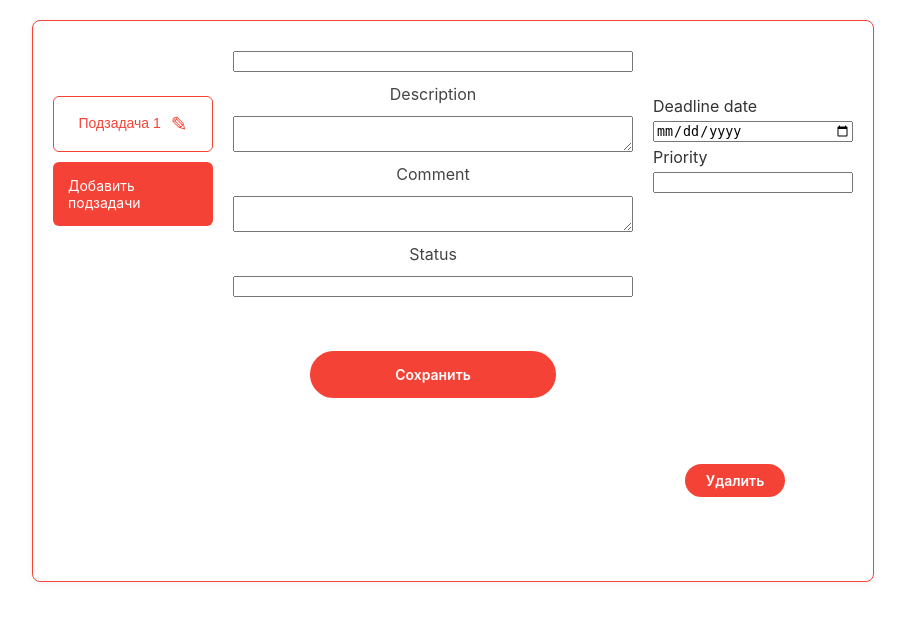
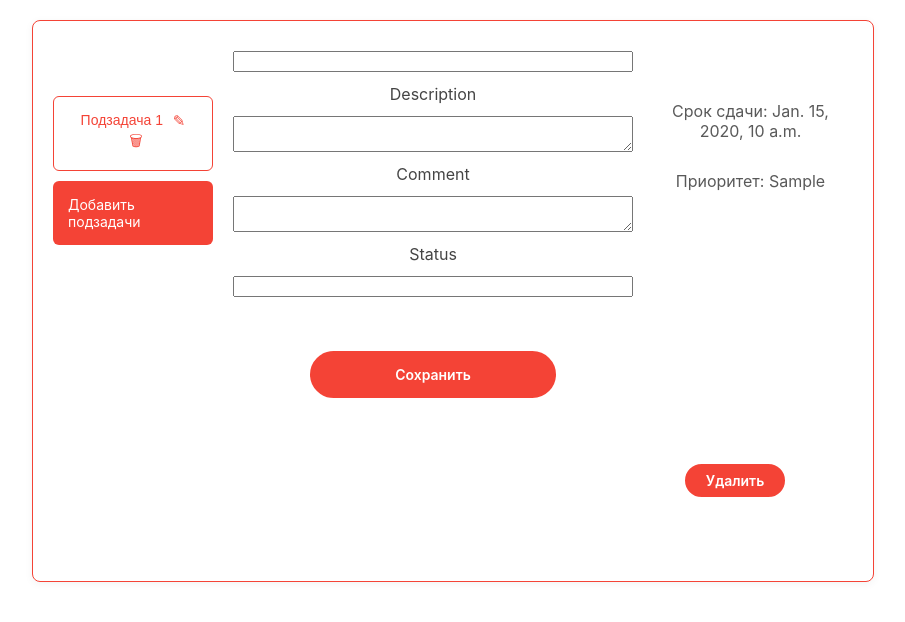
Before and after one commit to zxcl0wn/Task-Manager, a Django app: template TaskManager/tasks/templates/tasks/task.html in a window 1280 px wide. Shown: the part 132-754 px from the top of the page, without its empty margins (187-1092 px from the left). Run offline with Django 3.2, Linux system fonts and the light colour scheme; the template is opened without the code that fills it: most values are stand-ins (such as "Sample title", 1, 10 or a date in 2020); form fields are guessed from the names that the template uses.

Commit message:
fix pages and css

```diff
--- a/TaskManager/projects/static/projects/css/styles.css
+++ b/TaskManager/projects/static/projects/css/styles.css
@@ -376,12 +376,17 @@ h2 {
 }
 
 .pencil-symbol {
-    font-size: 20px;
+    font-size: 15px;
     margin-left: 6px;
     color: #f44336;
     vertical-align: middle;
 }
-
+.trash-symbol {
+    font-size: 15px;
+    margin-left: 6px;
+    color: #f44336;
+    vertical-align: middle;
+}
 .subtask-control-btn {
     background-color: #f44336;
     color: white;
@@ -605,8 +609,8 @@ h2 {
     font-size: 16px;
     margin-top: 10px;
 }
-@import url("https://fonts.googleapis.com/css2?family=Inter:wght@300;400&display=swap");
 
+/* УВЕДОМЛЕНИЯ */
 .notifications-container {
     display: flex;
     flex-direction: column;
--- a/TaskManager/tasks/static/tasks/js/index.js
+++ b/TaskManager/tasks/static/tasks/js/index.js
@@ -10,5 +10,12 @@ function scrollTasks(direction) {
         behavior: "smooth",
     });
 }
-
+function scrollProjects(direction) {
+    const container = document.getElementById('projectsContainer');
+    const scrollAmount = 300; // пикселей за один клик
+    container.scrollBy({
+        left: direction * scrollAmount,
+        behavior: 'smooth'
+    });
+}
 // alert("Привет");
--- a/TaskManager/tasks/templates/tasks/task.html
+++ b/TaskManager/tasks/templates/tasks/task.html
@@ -1,12 +1,18 @@
-{% extends 'base.html' %} {% load static %} {% block content %}
+{% extends 'base.html' %}
+{% load static %}
+
+{% block content %}
 <div class="task-card">
     <form method="post">
         {% csrf_token %}
         <div class="task-layout">
+
             <!-- Подзадачи -->
             <div class="subtasks">
                 <button class="subtask-btn">
-                    Подзадача 1 <span class="pencil-symbol">✎</span>
+                    Подзадача 1
+                    <span class="pencil-symbol">✎</span>
+                    <span class="trash-symbol">🗑</span>
                 </button>
 
                 <a class="subtask-control-btn">Добавить подзадачи</a>
@@ -15,45 +21,32 @@
             <!-- Описание и комментарий -->
             <div class="task-info">
                 {{ form.title }}
-                <label for="{{ form.description.id_for_label }}"
-                    >{{ form.description.label }}</label
-                >
+
+                <label for="{{ form.description.id_for_label }}">{{ form.description.label }}</label>
                 {{ form.description }}
 
-                <label for="{{ form.comment.id_for_label }}"
-                    >{{ form.comment.label }}</label
-                >
+                <label for="{{ form.comment.id_for_label }}">{{ form.comment.label }}</label>
                 {{ form.comment }}
 
-                <label for="{{ form.status.id_for_label }}"
-                    >{{ form.status.label }}</label
-                >
+                <label for="{{ form.status.id_for_label }}">{{ form.status.label }}</label>
                 {{ form.status }}
 
                 <button type="submit" class="save-btn">Сохранить</button>
                 <a class="delete-btn">Удалить</a>
             </div>
 
-            <!-- Срок и приоритет -->
+            <!-- Срок и приоритет (без формы) -->
             <div class="task-meta">
-                <label for="{{ form.deadline_date.id_for_label }}"
-                    >{{ form.deadline_date.label }}</label
-                >
-                {{ form.deadline_date }}
+                <p>Срок сдачи: {{ task.deadline_date }}</p>
+                <p>Приоритет: {{ task.get_priority_display }}</p>
+            </div>
 
-                <label for="{{ form.priority.id_for_label }}"
-                    >{{ form.priority.label }}</label
-                >
-                {{ form.priority }}
-            </div>
         </div>
     </form>
 </div>
 
 <!-- Кнопка назад -->
 <div class="back-btn-container">
-    <a href="{% url 'app_tasks:tasks_list' %}" class="back-btn"
-        >Вернуться обратно</a
-    >
+    <a href="{% url 'app_tasks:tasks_list' %}" class="back-btn">Вернуться обратно</a>
 </div>
 {% endblock %}
```
Also changed, not shown: other parts of TaskManager/projects/static/projects/css/styles.css (+29 -44 lines), TaskManager/projects/templates/projects/projects_list.html (+7 -8 lines).
